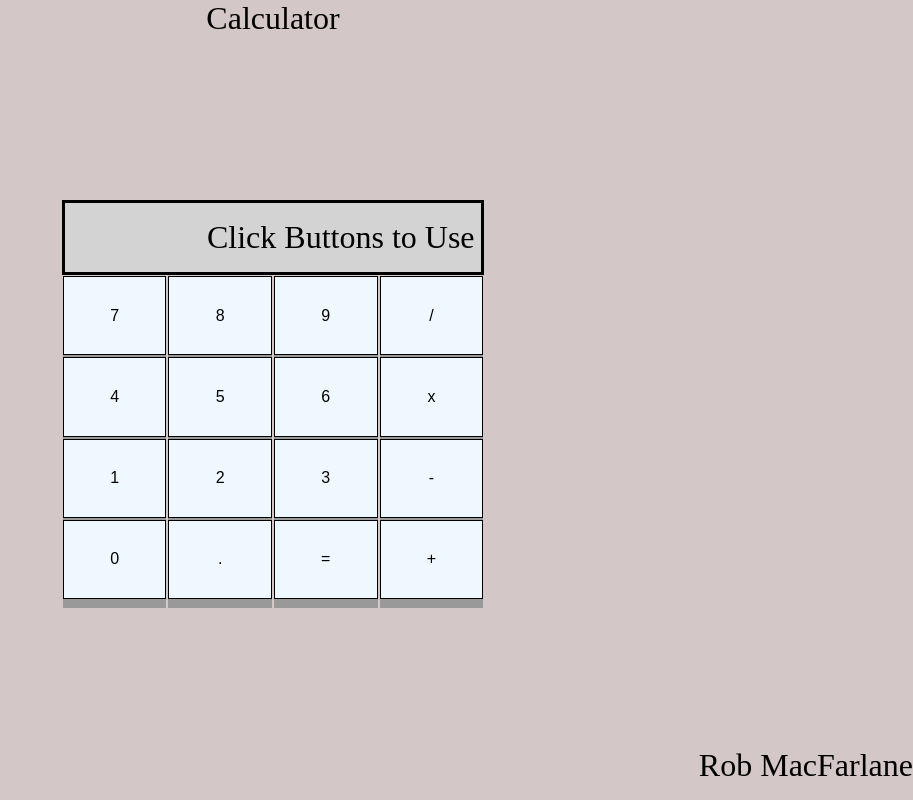
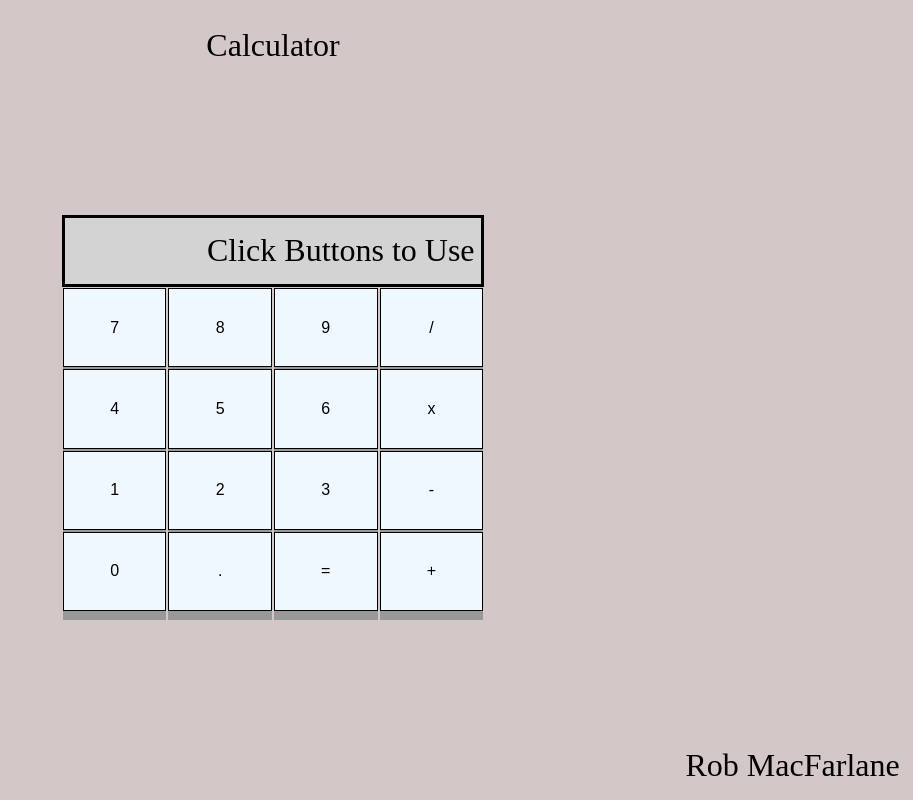
Before and after one commit to rob-macfarlane/Calculator, a plain HTML site: page index.html in a window 1280 px wide. Shown: the whole page, without its empty margins (367-1280 px from the left). Drawn offline with Linux system fonts and the light colour scheme.

Commit message:
Update layout padding on header and footer

```diff
--- a/css/styles.css
+++ b/css/styles.css
@@ -25,11 +25,13 @@ body {
 .header {
     display: flex;
     justify-content: center;
+    padding-top: 20pt;
 }
 
 .footer {
     display: flex;
     justify-content: right;
+    padding-right: 10pt;
 }
 
 .calculator {
```
